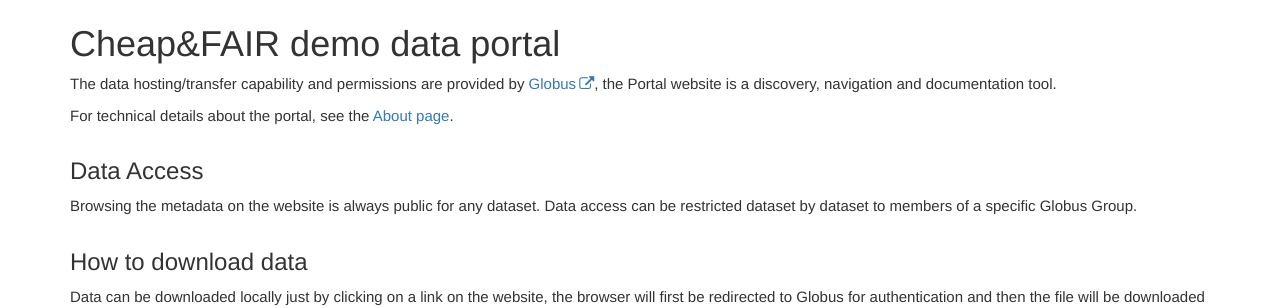
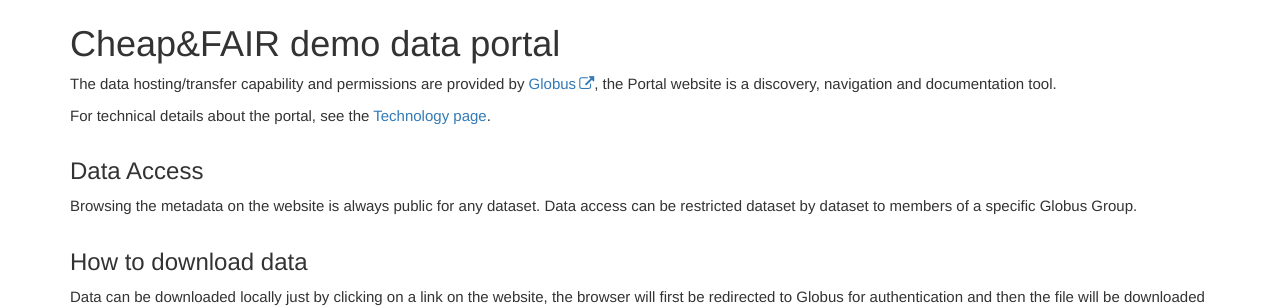
Before and after one commit to cheapandfair/cheapandfair-template, a Jekyll site: the page built from index.md, in a window 1280 px wide. Shown: the part 312-620 px from the top of the page. Built offline with Jekyll 4.4.1, drawn with Linux system fonts in a browser that asks for light colours; comment, search, counter and statistics services are not loaded.

Commit message:
renamed about to tech.md

```diff
--- a/index.md
+++ b/index.md
@@ -9,7 +9,7 @@ date_created: "2024-09-12"
 
 The data hosting/transfer capability and permissions are provided by [Globus](https://globus.org), the Portal website is a discovery, navigation and documentation tool.
 
-For technical details about the portal, see the [About page](about.md).
+For technical details about the portal, see the [Technology page](tech.md).
 
 ## Data Access
 
```
Also changed, not shown: tech.md (renamed from about.md).
